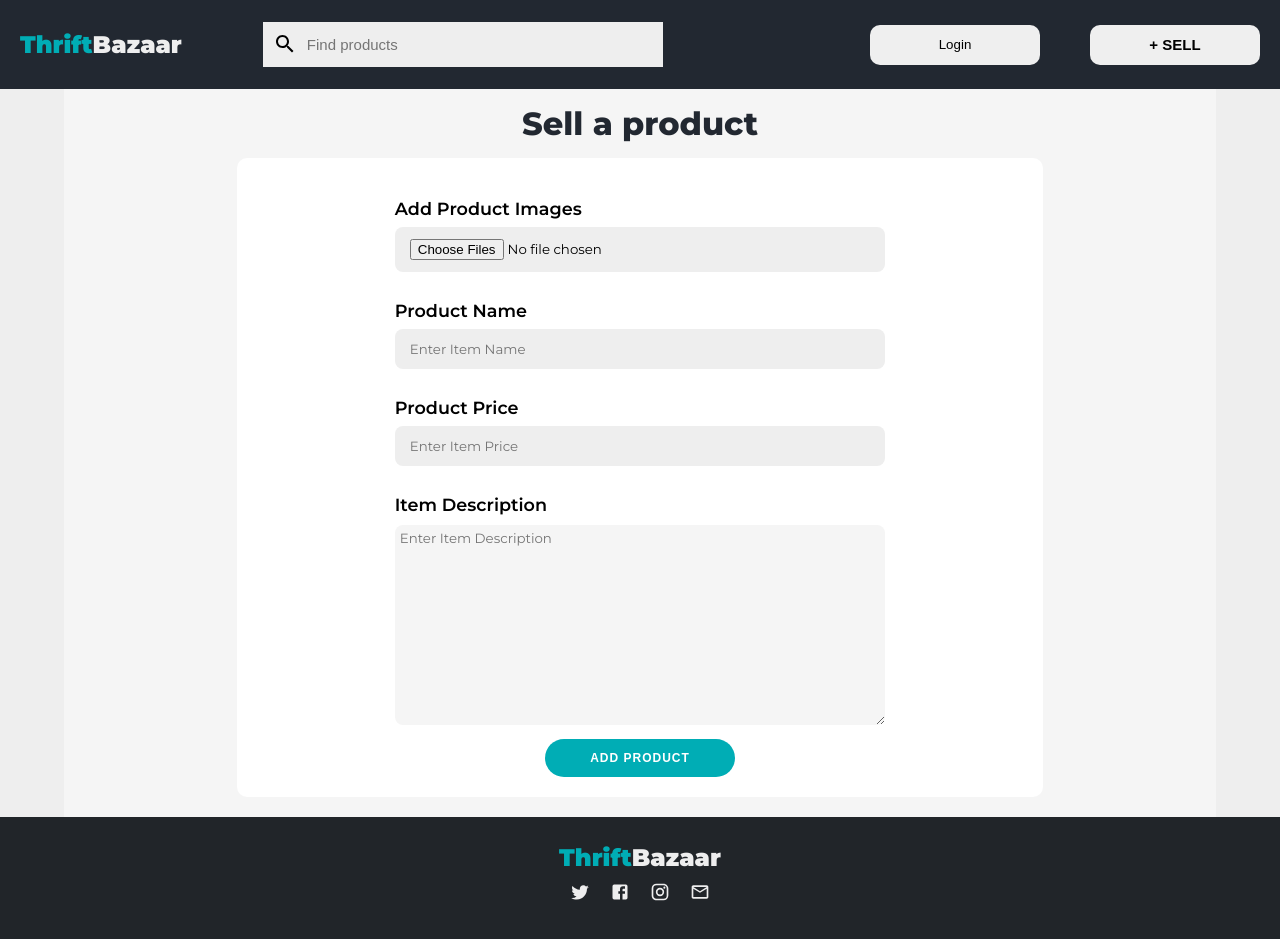
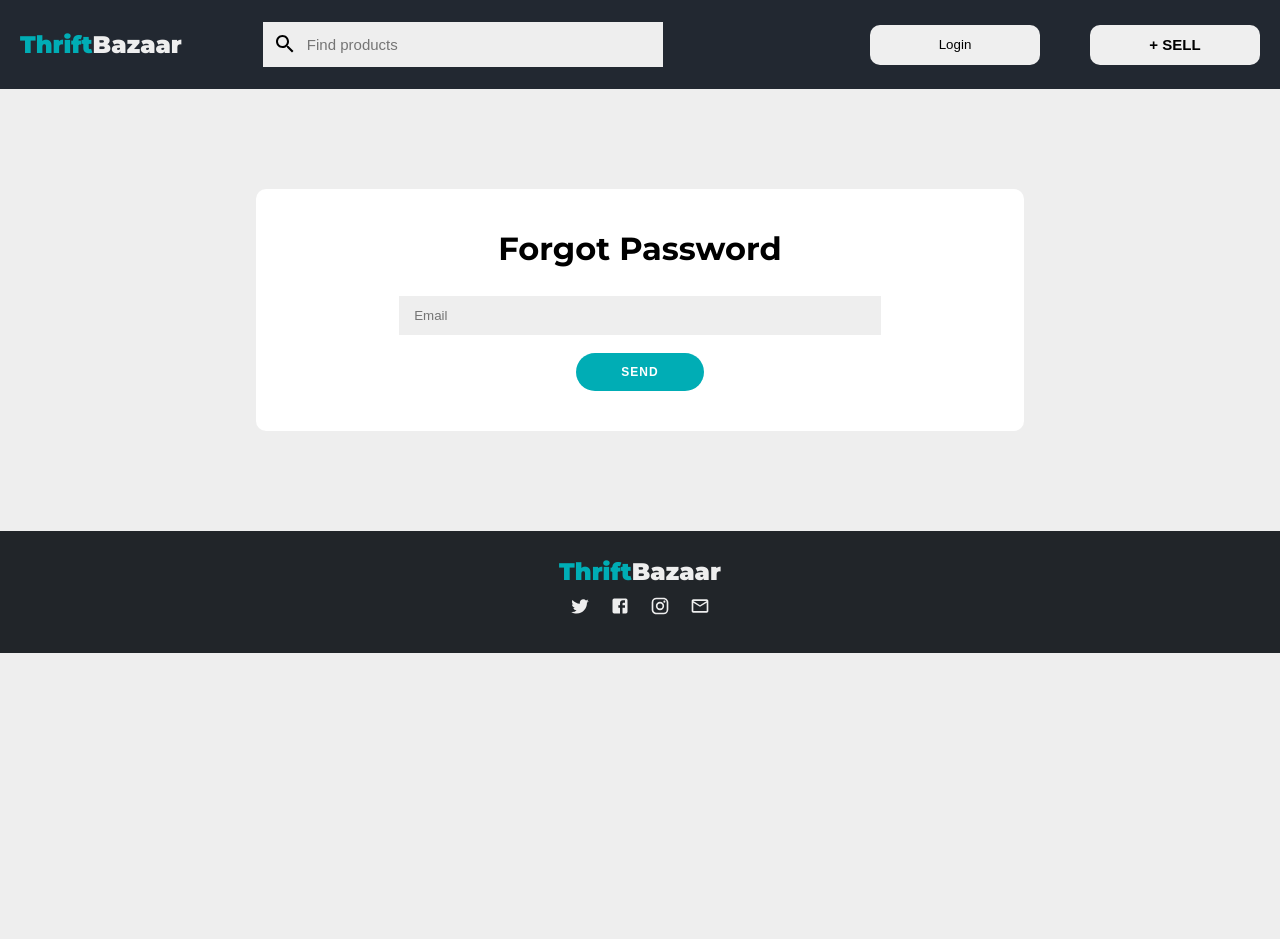
Before and after one commit to GaurAkshat1008/ThriftBazaar, a React (Vite) app in the folder web/: page / in a window 1280 px wide. After the commit the page ends 800 px from the top, so only its background shows below. Built offline with nearby package versions, Linux system fonts and the light colour scheme.

Commit message:
password reset

```diff
--- a/web/src/App.jsx
+++ b/web/src/App.jsx
@@ -4,6 +4,7 @@ import Footer from "./Components/Footer"
 import ProductCards from "./Components/ProductCards"
 import Product from "./Components/Product"
 import User from "./Components/User"
+import ForgotPassword from "./Components/ForgotPassword"
 // import SignUp from "./Components/SignUp"
 import './Styles/App.css'
 import AddProduct from "./Components/AddProduct"
@@ -14,10 +15,11 @@ function App() {
   return (
     <div className="App">
         <Navbar />
+        <ForgotPassword />
         {/* <ProductCards /> */}
         {/* <Product /> */}
         {/* <User /> */}
-        <AddProduct />
+        {/* <AddProduct /> */}
         <Footer />
     </div>
   )
--- /dev/null
+++ b/web/src/Components/ForgotPassword.jsx
@@ -0,0 +1,15 @@
+import '../Styles/forgotPassword.css'
+
+const ForgotPassword = () => {
+  return (
+    <div className='forgotPassContainer'>
+        <form className="forgotPassForm" action="#">
+            <h1>Forgot Password</h1>
+            <input type="email" placeholder="Email" />
+            <button className='signin-btn'>SEND</button>
+        </form>
+    </div>
+  )
+}
+
+export default ForgotPassword
--- /dev/null
+++ b/web/src/Styles/forgotPassword.css
@@ -0,0 +1,15 @@
+.forgotPassContainer{
+    width: 60%;
+    margin: 100px auto;
+}
+
+
+.forgotPassForm{
+    padding: 40px;
+    border-radius: 10px;
+}
+
+.forgotPassForm  h1{
+    text-align: center;
+    margin-bottom: 20px;
+}
```
